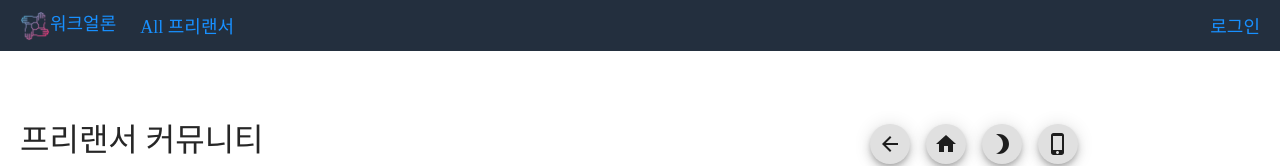
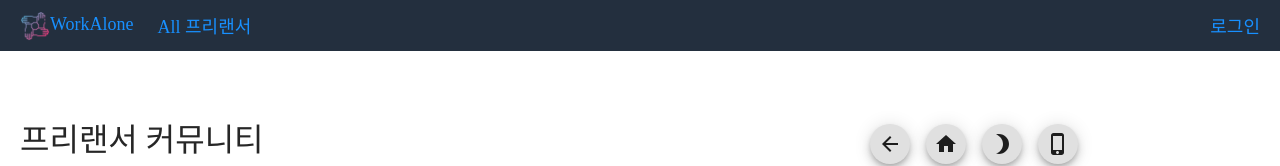
Before and after one commit to ParkKyeongPyo/26project-pyo, a React (Create React App) app: page /#/community in a window 1280 px wide. Shown: the top 166 px of the page. Built offline with nearby package versions, Linux system fonts and the light colour scheme; no server answers; the database is empty; a web font is replaced by a local one.

Commit message:
수정 2022.08.17

```diff
--- a/package.json
+++ b/package.json
@@ -53,5 +53,5 @@
       "last 1 safari version"
     ]
   },
-  "hompage": "https://parkkyeongpyo.github.io/26project-pyo/"
+  "homepage": "https://ParkKyeongPyo.github.io/26project-pyo/"
 }
--- a/public/index.html
+++ b/public/index.html
@@ -4,7 +4,7 @@
     <meta charset="utf-8" />
     <link rel="icon" href="./img/logo2.png" />
     <meta
-      name="워크얼론-Work Alone"
+      name="워크얼론-WorkAlone"
       content="대한민국에서 혼자 일하는 모든 프리랜서, 크리에이터, 자영업자 분들을 위한 커뮤니티"
     />
     <link rel="apple-touch-icon" href="./img/logo2.png" />
@@ -22,7 +22,7 @@
       work correctly both with client-side routing and a non-root public URL.
       Learn how to configure a non-root public URL by running `npm run build`.
     -->
-    <title>워크어론-Work Alone</title>
+    <title>워크얼론-WorkAlone</title>
     <style>
       .ck-editor__editable {
         min-height: 500px;
--- a/src/App.js
+++ b/src/App.js
@@ -17,7 +17,7 @@ function App() {
     <div style={{ height: "inherit" }}>
       {j === "" && h === "" && c === "" ? (
         <Helmet>
-          <title>혼자번당</title>
+          <title>혼자번당-WorkAlone</title>
         </Helmet>
       ) : <MetaTag heading={h} content={c} job={j}/>}
 
--- a/src/components/CommunityFrameSub.js
+++ b/src/components/CommunityFrameSub.js
@@ -20,18 +20,18 @@ function CommunityFrameSub({
 }) {
   useEffect(() => {
     if (job === "") {
-      setH(`${selectedGroup} 커뮤니티 - 워크얼론`);
+      setH(`${selectedGroup} 커뮤니티-워크얼론`);
       setC(
         `${selectedGroup} 커뮤니티에서 같은 일을 하는 사람들과 소통하고 배우고 나누며 성장해보세요!`
       );
     } else {
       if (selectedGroup === "자영업자") {
-        setH(`${job} 사장님 커뮤니티 - 워크얼론`);
+        setH(`${job} 사장님 커뮤니티-워크얼론`);
         setC(
           `${selectedGroup} ${job} 사장님 커뮤니티에서 같은 일을 하는 사람들과 소통하고 배우고 나누며 성장해보세요!`
         );
       } else {
-        setH(`${job} 커뮤니티 - 워크얼론`);
+        setH(`${job} 커뮤니티-워크얼론`);
         setC(
           `${selectedGroup} ${job} 커뮤니티에서 같은 일을 하는 사람들과 소통ㄷㄷㄷ하고 배우고 나누며 성장해보세요!`
         );
--- a/src/components/CommunityMenuBar.js
+++ b/src/components/CommunityMenuBar.js
@@ -14,8 +14,8 @@ const CommunityMenuBar = ({
         <div className={menu.menuDetail}>
           <span className={menu.logo}>
             <Link to="/">
-              <img alt="워크얼론 로고" style={{ width: "30px", height: "30px" }} src="img/logo2.png" />
-              워크얼론
+              <img alt="워크얼론" style={{ width: "30px", height: "30px" }} src="img/logo2.png" />
+              WorkAlone
             </Link>
           </span>
           <span className={menu.flexItem}>
@@ -36,8 +36,8 @@ const CommunityMenuBar = ({
       <div className={menu.flexMenus}>
         <div className={menu.menuDetail}>
           <Link className={menu.logo} to="/">
-            <img alt="워크얼론 로고" style={{ width: "30px", height: "30px" }} src="img/logo2.png" />
-            워크얼론
+            <img alt="워크얼론" style={{ width: "30px", height: "30px" }} src="img/logo2.png" />
+            WorkAlone
           </Link>
 
           <span className={menu.flexItem}>
--- a/src/components/Jobchosing.js
+++ b/src/components/Jobchosing.js
@@ -118,7 +118,7 @@ function Jobchosing({
       </animated.div>
       <animated.div style={animation3}>
         <div className={common.imgFlex}>
-          <img className={common.img} src="/img/logo2.png" />
+          <img alt="워크얼론 로고" className={common.img} src="img/logo2.png" />
         </div>
         <div className={common.flexRow}>
           <Segmented
--- a/src/components/MenuBar.js
+++ b/src/components/MenuBar.js
@@ -10,8 +10,8 @@ const MenuBar = ({ loginState }) => {
         <div className={menu.menuDetail}>
           <span className={menu.logo}>
             <Link to="/">
-              <img alt="워크얼론 로고" style={{ width: "30px", height: "30px" }} src="img/logo2.png" />
-              워크얼론
+              <img alt="워크얼론" style={{ width: "30px", height: "30px" }} src="img/logo2.png" />
+              WorkAlone
             </Link>
           </span>
           <span className={menu.flexItem}>
@@ -32,8 +32,8 @@ const MenuBar = ({ loginState }) => {
         <div className={menu.menuDetail}>
           <span className={menu.logo}>
             <Link to="/">
-              <img alt="워크얼론 로고" style={{ width: "30px", height: "30px" }} src="img/logo2.png" />
-              워크얼론
+              <img alt="워크얼론" style={{ width: "30px", height: "30px" }} src="img/logo2.png" />
+              WorkAlone
             </Link>
           </span>
           <span className={menu.flexItem}>
--- a/src/routes/Home.js
+++ b/src/routes/Home.js
@@ -15,7 +15,7 @@ function Home({
   setJ,
 }) {
   useEffect(() => {
-    setH("워크얼론-Work Alone");
+    setH("워크얼론-WorkAlone");
     setC("대한민국에서 혼자 일하는 모든 프리랜서, 크리에이터, 자영업자분들을 위한 커뮤니티");
   }, []);
 
```
